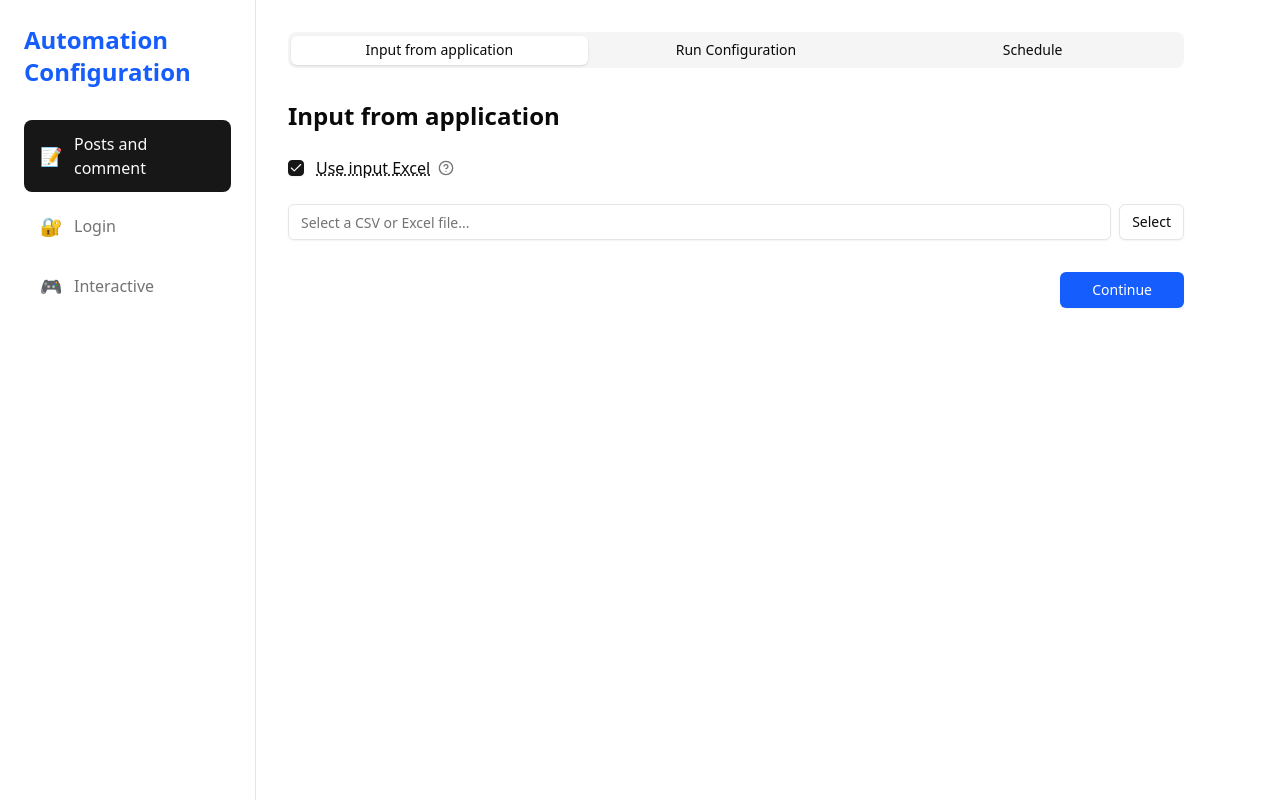
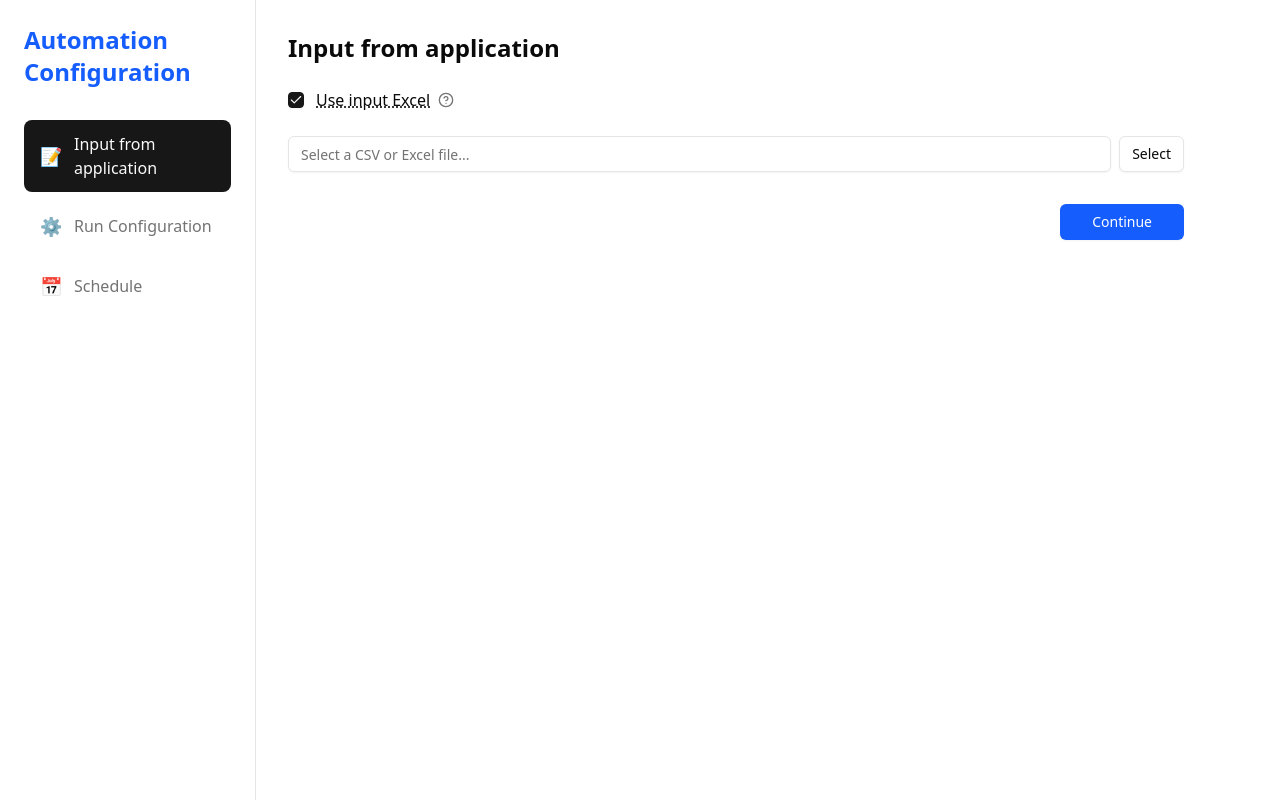
Before and after one commit to lethach1/threads-automation-puppeteer, a React (Vite) app in the folder threads-automation/: page / in a window 1280 px wide. Built offline with nearby package versions, Linux system fonts and the light colour scheme.

Commit message:
layout mới

```diff
--- a/threads-automation/src/components/AutomationConfig.tsx
+++ b/threads-automation/src/components/AutomationConfig.tsx
@@ -4,8 +4,7 @@ import { Button } from '@/components/ui/button'
 import { Checkbox } from '@/components/ui/checkbox'
 import { Input } from '@/components/ui/input'
 import { Label } from '@/components/ui/label'
-// Select components removed - no longer needed
-import { Tabs, TabsContent, TabsList, TabsTrigger } from '@/components/ui/tabs'
+// Tabs components no longer needed - using sidebar instead
 import { HelpCircle, Plus, Trash2, Copy } from 'lucide-react'
 import { Switch } from '@/components/ui/switch'
 import DatePickerAndTimePickerDemo, { type DateTimeValue } from '@/components/ui/datetime-picker'
@@ -22,10 +21,8 @@ type Props = {
 }
 
 export default function AutomationConfig({ onContinue }: Props) {
-  const [activeSidebar, setActiveSidebar] = useState('posts-comment')
-  // showAllRows removed - always show all rows now
+  const [activeTab, setActiveTab] = useState('input-from-application')
   const [viewAsObject, setViewAsObject] = useState(false) // Toggle between table and object view
-  const [activeTab, setActiveTab] = useState('input-from-application')
 
   // Separate state for each scenario
   const [scenarios, setScenarios] = useState({
@@ -63,15 +60,15 @@ export default function AutomationConfig({ onContinue }: Props) {
 
   type ScheduleItem = { id: string, value: DateTimeValue, saved: boolean }
 
-  // Get current scenario data
-  const currentScenario = scenarios[activeSidebar as keyof typeof scenarios]
+  // Get current scenario data - using posts-comment as default since we removed scenario selection
+  const currentScenario = scenarios['posts-comment']
 
   // Helper function to update scenario data
   const updateScenario = (key: string, value: any) => {
     setScenarios(prev => ({
       ...prev,
-      [activeSidebar]: {
-        ...prev[activeSidebar as keyof typeof prev],
+      'posts-comment': {
+        ...prev['posts-comment'],
         [key]: value
       }
     }))
@@ -162,10 +159,10 @@ export default function AutomationConfig({ onContinue }: Props) {
     }
   }
 
-  const sidebarItems = [
-    { id: 'posts-comment', label: 'Posts and comment', icon: '📝' },
-    { id: 'login', label: 'Login', icon: '🔐' },
-    { id: 'interactive', label: 'Interactive', icon: '🎮' }
+  const tabItems = [
+    { id: 'input-from-application', label: 'Input from application', icon: '📝' },
+    { id: 'run-configuration', label: 'Run Configuration', icon: '⚙️' },
+    { id: 'schedule', label: 'Schedule', icon: '📅' }
   ]
 
   return (
@@ -176,12 +173,12 @@ export default function AutomationConfig({ onContinue }: Props) {
           <div className="p-6">
             <h1 className="text-2xl font-bold text-blue-600 mb-8">Automation Configuration</h1>
             <nav className="space-y-2">
-              {sidebarItems.map((item) => (
+              {tabItems.map((item) => (
                 <button
                   key={item.id}
-                  onClick={() => setActiveSidebar(item.id)}
+                  onClick={() => setActiveTab(item.id)}
                   className={`w-full flex items-center gap-3 px-4 py-3 text-left rounded-lg transition-colors ${
-                    activeSidebar === item.id
+                    activeTab === item.id
                       ? 'bg-primary text-primary-foreground'
                       : 'hover:bg-muted text-muted-foreground hover:text-foreground'
                   }`}
@@ -197,15 +194,8 @@ export default function AutomationConfig({ onContinue }: Props) {
         {/* Main Content */}
         <div className="flex-1 p-8">
           <div className="max-w-4xl">
-            {/* Tabs */}
-            <Tabs value={activeTab} onValueChange={setActiveTab} className="w-full">
-              <TabsList className="grid w-full grid-cols-3">
-                <TabsTrigger value="input-from-application">Input from application</TabsTrigger>
-                <TabsTrigger value="run-configuration">Run Configuration</TabsTrigger>
-                <TabsTrigger value="schedule">Schedule</TabsTrigger>
-              </TabsList>
-
-              <TabsContent value="input-from-application" className="mt-6">
+            {/* Content based on active tab */}
+            {activeTab === 'input-from-application' && (
                 <section aria-labelledby="input-from-application-heading" className="space-y-6">
                   <h2 id="input-from-application-heading" className="text-2xl font-semibold">
                     Input from application
@@ -354,14 +344,14 @@ export default function AutomationConfig({ onContinue }: Props) {
                               </div>
                             </div>
                           )
-                        })()}
+                      })()}
 
-                      </div>
-                    )}
+                    </div>
+                  )}
                 </section>
-              </TabsContent>
+            )}
 
-              <TabsContent value="run-configuration" className="mt-6">
+            {activeTab === 'run-configuration' && (
                 <section aria-labelledby="run-configuration-heading" className="space-y-6">
                   <h2 id="run-configuration-heading" className="text-2xl font-semibold">Run Configuration</h2>
 
@@ -430,9 +420,9 @@ export default function AutomationConfig({ onContinue }: Props) {
                     </div>
                   </div>
                 </section>
-              </TabsContent>
+            )}
 
-              <TabsContent value="schedule" className="mt-6">
+            {activeTab === 'schedule' && (
                 <section aria-labelledby="schedule-heading" className="space-y-4">
                   <h2 id="schedule-heading" className="text-2xl font-semibold">Schedule Configuration</h2>
 
@@ -501,9 +491,8 @@ export default function AutomationConfig({ onContinue }: Props) {
                       ))}
                     </div>
                   )}
-                </section>
-              </TabsContent>
-            </Tabs>
+                 </section>
+            )}
 
             {/* Continue Button */}
             <div className="flex justify-end mt-8">
```
